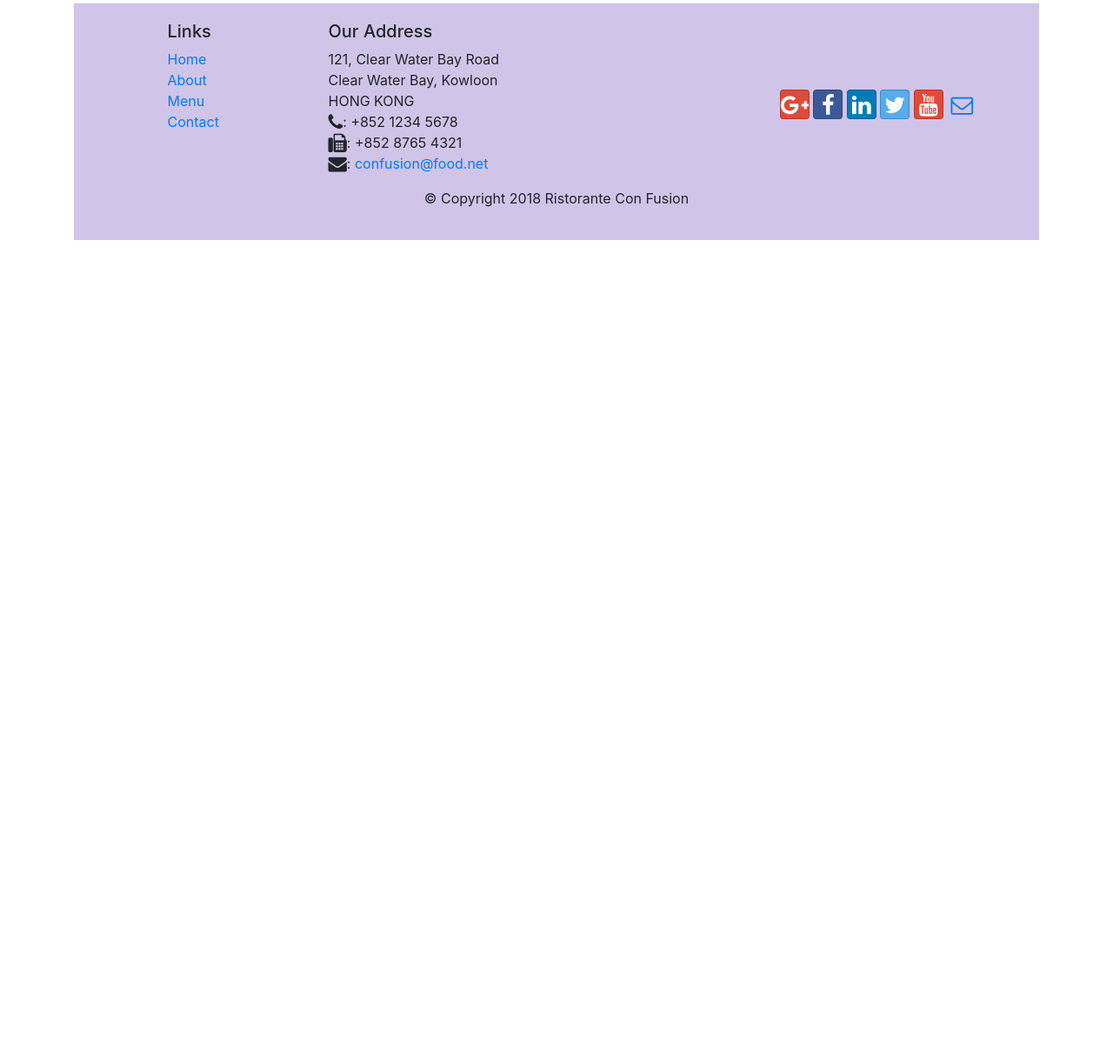
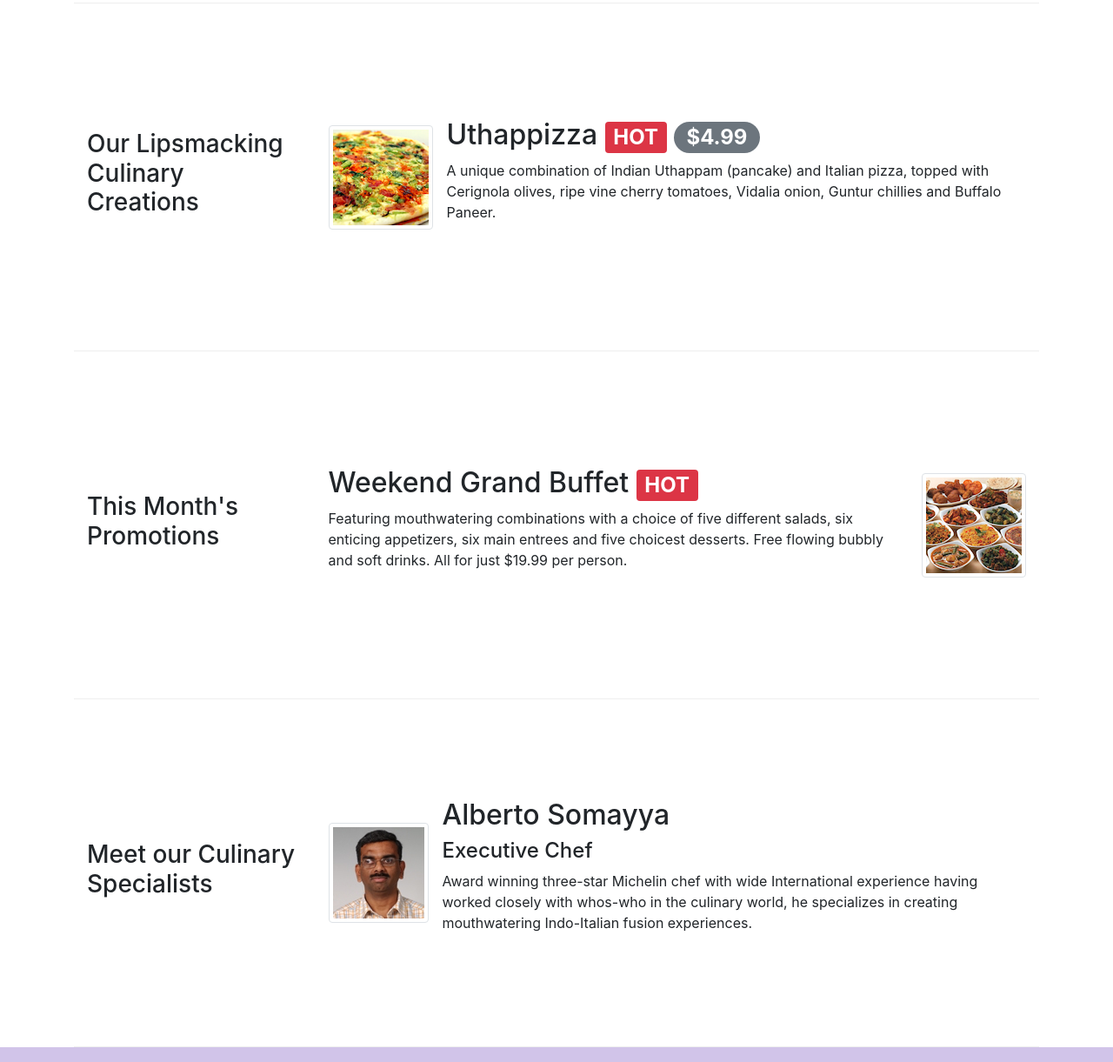
Before and after one commit to McTechie/bootstrap-demo-website, a website: page index.html in a window 1280 px wide. Shown: the part 731-1952 px from the top of the page at 87% size. Before the commit the page ends 1007 px from the top, so only its background shows below. Drawn offline with nearby package versions, Linux system fonts and the light colour scheme.

Commit message:
Included additional content rows in index.html

```diff
--- a/index.html
+++ b/index.html
@@ -207,6 +207,65 @@
         </div>
       </div>
 
+      <!-- Our Lipsmacking Culinary Creations -->
+  		<div class="row row-content align-items-center">
+  			<div class="col-sm-4 col-md-3 flex-last">
+  				<h3>Our Lipsmacking Culinary Creations</h3>
+  			</div>
+  			<div class="col-sm col-md flex-first">
+  				<div class="media">
+  					<img class="d-flex mr-3 img-thumbnail align-self-center" src="img/uthappizza.png" alt="Uthappizza">
+  					<div class="media-body">
+  						<h2 class="mt-0">Uthappizza <span class="badge badge-danger">HOT</span> <span class="badge badge-pill badge-secondary">$4.99</span></h2>
+  						<p class="d-none d-sm-block">
+  							A unique combination of Indian Uthappam (pancake) and Italian pizza, topped with Cerignola olives, ripe vine cherry tomatoes, Vidalia onion, Guntur chillies and Buffalo Paneer.
+  						</p>
+  					</div>
+  				</div>
+  			</div>
+  		</div>
+
+  		<!-- This Month's Promotions -->
+  		<div class="row row-content align-items-center">
+  			<div class="col-sm-4 col-md-3">
+  				<h3>This Month's Promotions</h3>
+  			</div>
+  			<div class="col-sm col-md">
+  				<div class="media">
+  					<div class="media-body flex-first">
+  						<h2 class="mt-0">Weekend Grand Buffet <span class="badge badge-danger">HOT</span></h2>
+  						<p class="d-none d-sm-block">
+  							Featuring mouthwatering combinations with a choice of five different salads, six enticing appetizers, six main entrees and five choicest desserts. Free flowing bubbly and soft drinks. All for just $19.99 per person.
+  						</p>
+  					</div>
+            <img class="d-flex ml-3 img-thumbnail align-self-center flex-last" src="img/buffet.png" alt="Buffet">
+  				</div>
+  			</div>
+  		</div>
+
+  		<!-- Meet our Culinary Specialists -->
+  		<div class="row row-content align-items-center">
+  			<div class="col-sm-4 col-md-3 flex-last">
+  				<h3>Meet our Culinary Specialists</h3>
+  			</div>
+  			<div class="col-sm col-md flex-first">
+  				<div class="media">
+  					<img class="d-flex mr-3 img-thumbnail align-self-center" src="img/alberto.png" alt="Alberto Somayya">
+  					<div class="media-body">
+  						<h2 class="mt-0">Alberto Somayya</h2>
+  						<h4>Executive Chef</h4>
+  						<p class="d-none d-sm-block">
+  							Award winning three-star Michelin chef with wide
+  							International experience having worked closely with
+  							whos-who in the culinary world, he specializes in
+  							creating mouthwatering Indo-Italian fusion experiences.
+  						</p>
+  					</div>
+  				</div>
+  			 </div>
+		    </div>
+      </div>
+
     <footer class="footer">
         <div class="container">
             <div class="row">
```
